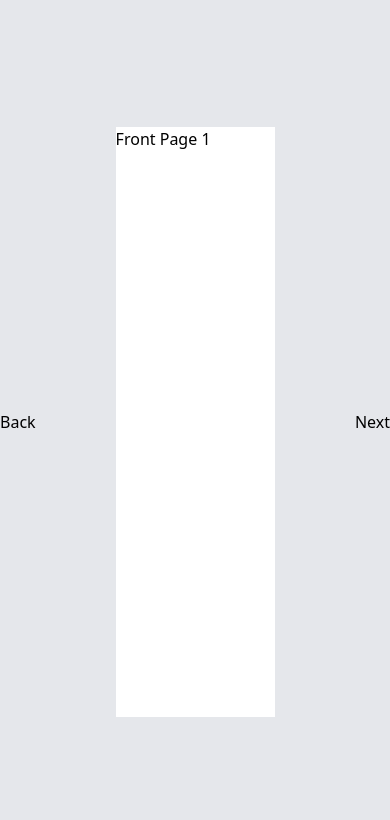
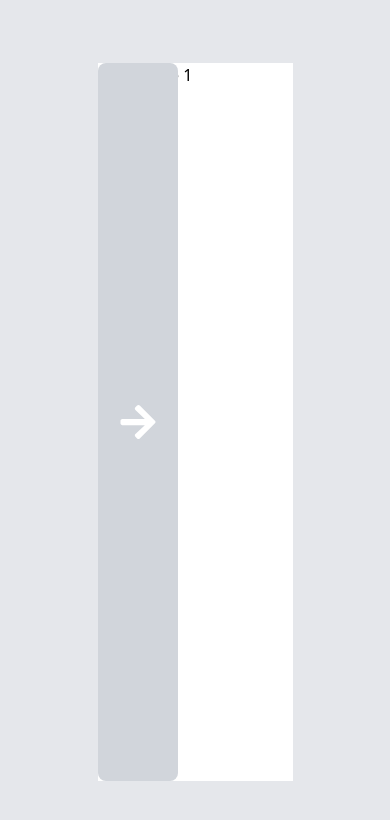
Before and after one commit to mischulz14/portfolio-new, a Next.js app: page /book-portfolio in a window 390 px wide. Shown: the top 820 px of the page. Built offline with nearby package versions, Linux system fonts and the light colour scheme.

Commit message:
Style buttons + add responsiveness

```diff
--- a/pages/book-portfolio.tsx
+++ b/pages/book-portfolio.tsx
@@ -1,43 +1,59 @@
 import Page from '@/components/molecules/Page';
-import { useState } from 'react';
+import { useEffect, useState } from 'react';
+import { FaArrowLeft, FaArrowRight } from 'react-icons/fa';
 
 let numberOfPages = 3;
 
 export default function BookPortfolio() {
   const [currentPage, setCurrentPage] = useState(1);
-  const maxLocation = numberOfPages + 2;
-  currentPage === maxLocation && setCurrentPage(1);
+  const maximumPageFlips = numberOfPages + 2;
   const isBookOpen = currentPage > 1;
-  const bookWidth = 300;
-  const gapWidth = bookWidth / 3.75;
+
+  // Set current page to 1 if it's at the last page
+  currentPage === maximumPageFlips && setCurrentPage(1);
 
   return (
     <>
       <div
-        className={` book__container min-h-screen bg-gray-200 flex justify-center items-center`}
-        style={{ gap: `${gapWidth}px` }}
+        className={` book__container min-h-screen bg-gray-200 flex justify-center items-center overflow-hidden`}
       >
-        <button
-          className={`transition-all duration-300 ${
-            isBookOpen ? 'translate-x-[-100px]' : 'translate-x-0'
-          }`}
-          onClick={() => {
-            if (currentPage > 1) {
-              setCurrentPage(currentPage - 1);
-            }
-          }}
-        >
-          {' '}
-          Back{' '}
-        </button>
         <div
           className={`${
             isBookOpen ? 'translate-x-[50%]' : 'translate-x-0'
-          } relative book w-[300px] transition-all duration-500   fit-content min-h-[70vh] bg-white`}
+          } relative book transition-all rounded-lg duration-500 sm:w-[35vw] w-[50vw]  min-h-[85vh] bg-white`}
         >
+          <button
+            className={`absolute flex justify-center  items-center rounded-lg hover:bg-gray-300 h-full w-20 bg-gray-200/20 transition-all duration-500 z-[9999] ${
+              isBookOpen
+                ? 'sm:translate-x-[-35vw] translate-x-[-50vw]'
+                : 'translate-x-0'
+            } ${currentPage === 1 ? 'hidden' : ''}`}
+            onClick={() => {
+              if (currentPage > 1) {
+                setCurrentPage(currentPage - 1);
+              }
+            }}
+          >
+            <FaArrowLeft className='text-white' size={45} />
+          </button>
+
+          <button
+            className={`absolute flex items-center justify-center rounded-lg hover:bg-gray-300 h-full w-20 bg-gray-200/20 transition-all duration-300 z-[9999] ${
+              isBookOpen
+                ? 'sm:translate-x-[30vw] translate-x-[45vw]'
+                : 'translate-x-0'
+            } ${currentPage === 1 ? 'bg-gray-300' : ''}`}
+            onClick={() => {
+              if (currentPage < maximumPageFlips) {
+                setCurrentPage(currentPage + 1);
+              }
+            }}
+          >
+            <FaArrowRight className='text-white' size={40} />
+          </button>
           {/* Page 1*/}
           <Page
-            maxLocation={maxLocation}
+            maximumPageFlips={maximumPageFlips}
             currentPage={currentPage}
             pageNumber={1}
             frontPageChildren={
@@ -51,7 +67,7 @@ export default function BookPortfolio() {
 
           {/* Page 2 */}
           <Page
-            maxLocation={maxLocation}
+            maximumPageFlips={maximumPageFlips}
             currentPage={currentPage}
             pageNumber={2}
             frontPageChildren={
@@ -64,7 +80,7 @@ export default function BookPortfolio() {
           />
           {/* Paper 3 */}
           <Page
-            maxLocation={maxLocation}
+            maximumPageFlips={maximumPageFlips}
             currentPage={currentPage}
             pageNumber={3}
             frontPageChildren={
@@ -76,19 +92,6 @@ export default function BookPortfolio() {
             pageZIndex={1}
           />
         </div>
-        <button
-          className={`transition-all duration-300 ${
-            isBookOpen ? 'translate-x-[100px]' : 'translate-x-0'
-          }`}
-          onClick={() => {
-            if (currentPage < maxLocation) {
-              setCurrentPage(currentPage + 1);
-            }
-          }}
-        >
-          {' '}
-          Next{' '}
-        </button>
       </div>
     </>
   );
```
